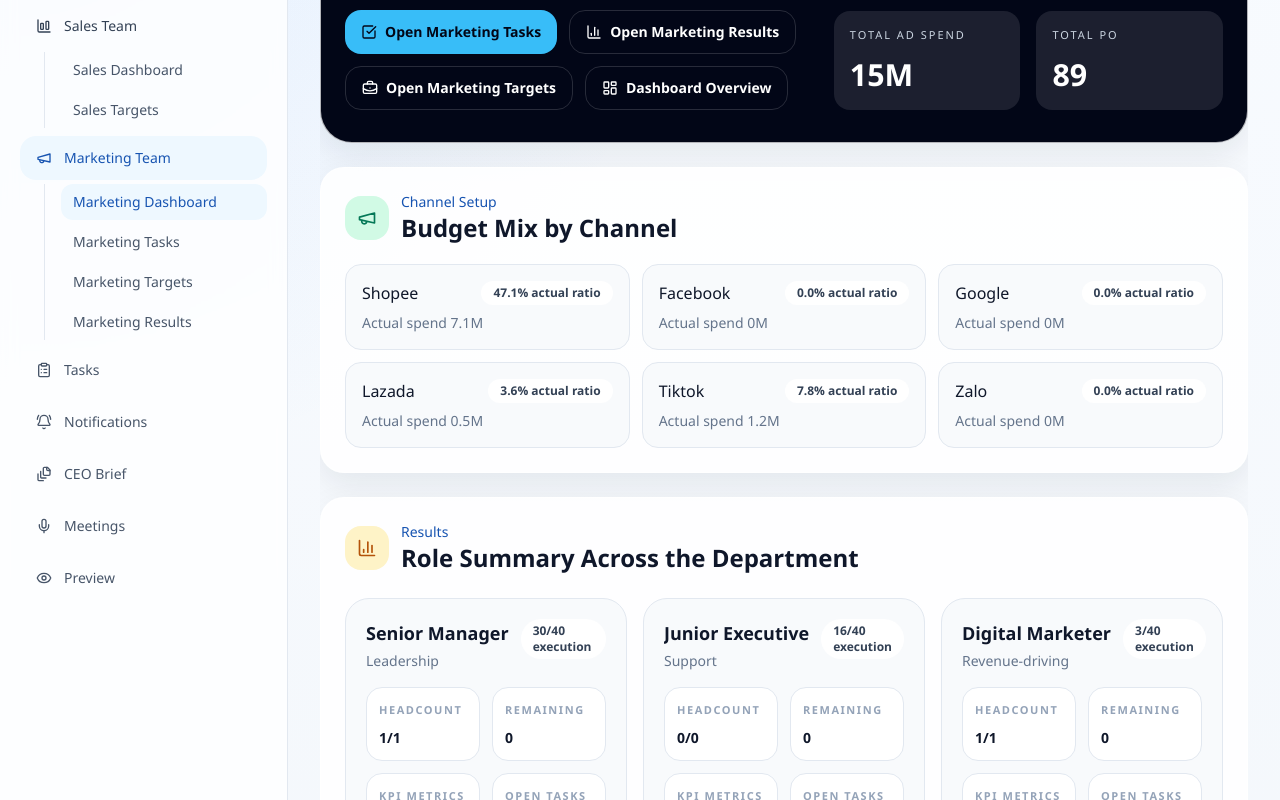
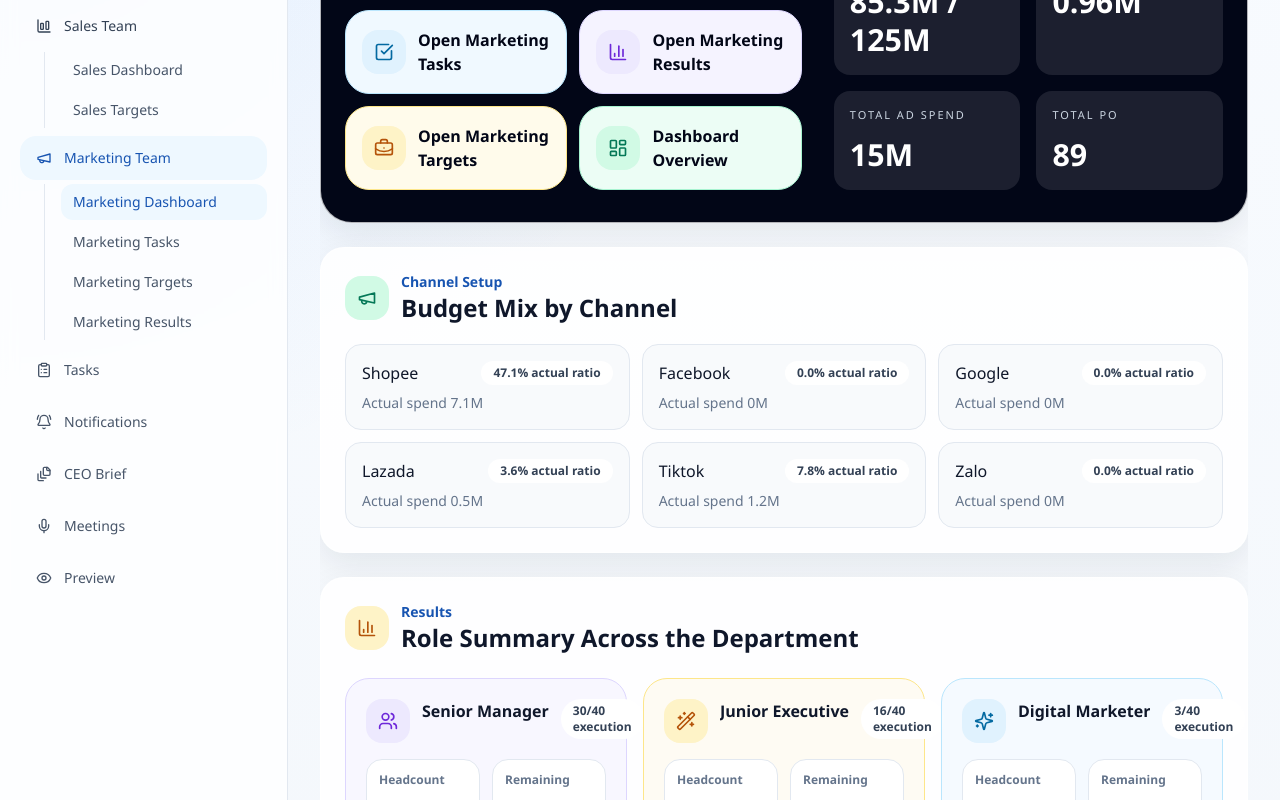
Before and after one commit to dphung88/hb-execution-os, a Next.js app: page /marketing-performance in a window 1280 px wide. Shown: the part 240-1040 px from the top of the page. Built offline with nearby package versions, Linux system fonts and the light colour scheme; no server answers; the database is empty.

Commit message:
Refine marketing headings and action cards

```diff
--- a/components/marketing/marketing-team-hub.tsx
+++ b/components/marketing/marketing-team-hub.tsx
@@ -1,5 +1,5 @@
 import Link from "next/link";
-import { BarChart3, BriefcaseBusiness, CheckSquare, LayoutDashboard, Megaphone } from "lucide-react";
+import { BarChart3, BriefcaseBusiness, CheckSquare, LayoutDashboard, Megaphone, Sparkles, Users, WandSparkles } from "lucide-react";
 
 import {
   marketingChannelSetup,
@@ -21,6 +21,9 @@ export function MarketingTeamHub({ tasks = [] }: MarketingTeamHubProps) {
   const heroLabelClass = "text-[11px] font-medium uppercase tracking-[0.24em] text-sky-300";
   const darkCardLabelClass = "text-[11px] font-medium uppercase tracking-[0.18em] text-slate-300";
   const darkCardValueClass = "mt-3 text-[1.9rem] font-semibold leading-tight text-white";
+  const actionCardClass =
+    "group flex min-h-[84px] items-center gap-3 rounded-3xl border px-4 py-4 text-left transition";
+  const actionIconClass = "rounded-2xl p-3";
   const roleSummaries = marketingHeadcountPlan.map((role) => {
     const template = marketingRoleTemplates.find((item) => item.role === role.role);
     const taskRows = tasks.filter((task) => task.owner === role.role);
@@ -51,37 +54,45 @@ export function MarketingTeamHub({ tasks = [] }: MarketingTeamHubProps) {
         <div className="grid gap-8 xl:grid-cols-[1.08fr,0.92fr] xl:items-end">
           <div>
             <p className={heroLabelClass}>Marketing Team</p>
-            <h1 className="mt-3 text-4xl font-semibold tracking-tight">
+            <h1 className="mt-3 text-2xl font-semibold tracking-tight sm:text-4xl">
               Marketing execution, KPI ownership, and department results.
             </h1>
-            <div className="mt-5 flex flex-wrap gap-3">
+            <div className="mt-5 grid gap-3 sm:grid-cols-2">
               <Link
                 href="/marketing-performance/tasks"
-                className="inline-flex h-11 items-center justify-center gap-2 rounded-2xl bg-sky-400 px-4 text-sm font-semibold text-slate-950 transition hover:bg-sky-300"
+                className={`${actionCardClass} border-sky-200 bg-sky-50 text-slate-950 hover:border-sky-300 hover:bg-sky-100`}
               >
-                <CheckSquare className="h-4 w-4" />
-                Open Marketing Tasks
+                <span className={`${actionIconClass} bg-sky-100 text-sky-700`}>
+                  <CheckSquare className="h-5 w-5" />
+                </span>
+                <span className="text-base font-semibold">Open Marketing Tasks</span>
               </Link>
               <Link
                 href="/marketing-performance/results"
-                className="inline-flex h-11 items-center justify-center gap-2 rounded-2xl border border-white/15 px-4 text-sm font-semibold text-white transition hover:border-white/30 hover:bg-white/5"
+                className={`${actionCardClass} border-violet-200 bg-violet-50 text-slate-950 hover:border-violet-300 hover:bg-violet-100`}
               >
-                <BarChart3 className="h-4 w-4" />
-                Open Marketing Results
+                <span className={`${actionIconClass} bg-violet-100 text-violet-700`}>
+                  <BarChart3 className="h-5 w-5" />
+                </span>
+                <span className="text-base font-semibold">Open Marketing Results</span>
               </Link>
               <Link
                 href="/marketing-performance/targets"
-                className="inline-flex h-11 items-center justify-center gap-2 rounded-2xl border border-white/15 px-4 text-sm font-semibold text-white transition hover:border-white/30 hover:bg-white/5"
+                className={`${actionCardClass} border-amber-200 bg-amber-50 text-slate-950 hover:border-amber-300 hover:bg-amber-100`}
               >
-                <BriefcaseBusiness className="h-4 w-4" />
-                Open Marketing Targets
+                <span className={`${actionIconClass} bg-amber-100 text-amber-700`}>
+                  <BriefcaseBusiness className="h-5 w-5" />
+                </span>
+                <span className="text-base font-semibold">Open Marketing Targets</span>
               </Link>
               <Link
                 href="/marketing-performance"
-                className="inline-flex h-11 items-center justify-center gap-2 rounded-2xl border border-white/15 px-4 text-sm font-semibold text-white transition hover:border-white/30 hover:bg-white/5"
+                className={`${actionCardClass} border-emerald-200 bg-emerald-50 text-slate-950 hover:border-emerald-300 hover:bg-emerald-100`}
               >
-                <LayoutDashboard className="h-4 w-4" />
-                Dashboard Overview
+                <span className={`${actionIconClass} bg-emerald-100 text-emerald-700`}>
+                  <LayoutDashboard className="h-5 w-5" />
+                </span>
+                <span className="text-base font-semibold">Dashboard Overview</span>
               </Link>
             </div>
           </div>
@@ -108,7 +119,7 @@ export function MarketingTeamHub({ tasks = [] }: MarketingTeamHubProps) {
             <Megaphone className="h-5 w-5" />
           </div>
           <div>
-            <p className="text-sm font-medium text-brand-700">Channel Setup</p>
+            <p className="text-sm font-semibold text-brand-700">Channel Setup</p>
             <h2 className="text-2xl font-semibold text-slate-900">Budget Mix by Channel</h2>
           </div>
         </div>
@@ -137,20 +148,45 @@ export function MarketingTeamHub({ tasks = [] }: MarketingTeamHubProps) {
               <BarChart3 className="h-5 w-5" />
             </div>
           <div>
-              <p className="text-sm font-medium text-brand-700">Results</p>
+            <p className="text-sm font-semibold text-brand-700">Results</p>
             <h2 className="text-2xl font-semibold text-slate-900">Role Summary Across the Department</h2>
           </div>
         </div>
 
         <div className="mt-6 grid gap-4 md:grid-cols-2 xl:grid-cols-3">
           {roleSummaries.map((role) => (
-              <div key={role.role} className="rounded-3xl border border-slate-200 bg-slate-50 p-5">
+            <div
+              key={role.role}
+              className={`rounded-3xl border p-5 ${
+                role.focus === "Revenue-driving"
+                  ? "border-sky-200 bg-sky-50/60"
+                  : role.focus === "Leadership"
+                    ? "border-violet-200 bg-violet-50/60"
+                    : "border-amber-200 bg-amber-50/60"
+              }`}
+            >
               <div className="flex items-start justify-between gap-3">
-                  <div>
-                    <p className="truncate text-lg font-semibold text-slate-900" title={role.role}>
+                <div className="flex items-start gap-3">
+                  <div
+                    className={`rounded-2xl p-3 ${
+                      role.focus === "Revenue-driving"
+                        ? "bg-sky-100 text-sky-700"
+                        : role.focus === "Leadership"
+                          ? "bg-violet-100 text-violet-700"
+                          : "bg-amber-100 text-amber-700"
+                    }`}
+                  >
+                    {role.focus === "Revenue-driving" ? (
+                      <Sparkles className="h-5 w-5" />
+                    ) : role.focus === "Leadership" ? (
+                      <Users className="h-5 w-5" />
+                    ) : (
+                      <WandSparkles className="h-5 w-5" />
+                    )}
+                  </div>
+                  <p className="truncate text-base font-semibold text-slate-900" title={role.role}>
                     {role.role}
                   </p>
-                    <p className="mt-1 text-sm text-slate-500">{role.focus}</p>
                 </div>
                 <span className="rounded-full bg-white px-3 py-1 text-xs font-semibold text-slate-700">
                   {role.executionScore}/40 execution
@@ -159,23 +195,23 @@ export function MarketingTeamHub({ tasks = [] }: MarketingTeamHubProps) {
 
                 <div className="mt-4 grid grid-cols-2 gap-3 text-sm">
                   <div className="rounded-2xl border border-slate-200 bg-white px-3 py-3">
-                    <p className="text-[11px] font-semibold uppercase tracking-[0.14em] text-slate-400">Headcount</p>
+                    <p className="text-xs font-semibold text-slate-500">Headcount</p>
                     <p className="mt-2 font-semibold text-slate-900">
                       {role.actual}/{role.estimated}
                     </p>
                   </div>
                   <div className="rounded-2xl border border-slate-200 bg-white px-3 py-3">
-                    <p className="text-[11px] font-semibold uppercase tracking-[0.14em] text-slate-400">Remaining</p>
+                    <p className="text-xs font-semibold text-slate-500">Remaining</p>
                     <p className={`mt-2 font-semibold ${role.remaining < 0 ? "text-rose-700" : "text-slate-900"}`}>
                       {role.remaining}
                     </p>
                   </div>
                   <div className="rounded-2xl border border-slate-200 bg-white px-3 py-3">
-                    <p className="text-[11px] font-semibold uppercase tracking-[0.14em] text-slate-400">KPI Metrics</p>
+                    <p className="text-xs font-semibold text-slate-500">KPI Metrics</p>
                     <p className="mt-2 font-semibold text-slate-900">{role.metricCount}</p>
                   </div>
                   <div className="rounded-2xl border border-slate-200 bg-white px-3 py-3">
-                    <p className="text-[11px] font-semibold uppercase tracking-[0.14em] text-slate-400">Open Tasks</p>
+                    <p className="text-xs font-semibold text-slate-500">Open Tasks</p>
                     <p className="mt-2 font-semibold text-slate-900">{role.openTasks}</p>
                   </div>
                 </div>
@@ -192,7 +228,7 @@ export function MarketingTeamHub({ tasks = [] }: MarketingTeamHubProps) {
             <CheckSquare className="h-5 w-5" />
           </div>
           <div>
-            <p className="text-sm font-medium text-brand-700">Task Tracking</p>
+            <p className="text-sm font-semibold text-brand-700">Task Tracking</p>
             <h2 className="text-2xl font-semibold text-slate-900">Workbook Task Pipeline by Marketing Role</h2>
           </div>
         </div>
@@ -204,21 +240,21 @@ export function MarketingTeamHub({ tasks = [] }: MarketingTeamHubProps) {
                 <p className="text-base font-semibold text-slate-900">{task.owner}</p>
                 <div className="grid grid-cols-2 gap-3 text-sm">
                   <div>
-                    <p className="text-[11px] font-semibold uppercase tracking-[0.14em] text-slate-400">Requester</p>
+                    <p className="text-[11px] font-semibold uppercase tracking-[0.18em] text-slate-400">Requester</p>
                     <p className="mt-1 text-slate-700">{task.requester}</p>
                   </div>
                   <div>
-                    <p className="text-[11px] font-semibold uppercase tracking-[0.14em] text-slate-400">Status</p>
+                    <p className="text-[11px] font-semibold uppercase tracking-[0.18em] text-slate-400">Status</p>
                     <span className={`mt-1 inline-flex rounded-full px-3 py-1 text-xs font-semibold ${toneClass(task.status)}`}>
                       {task.status}
                     </span>
                   </div>
                   <div>
-                    <p className="text-[11px] font-semibold uppercase tracking-[0.14em] text-slate-400">Due date</p>
+                    <p className="text-[11px] font-semibold uppercase tracking-[0.18em] text-slate-400">Due date</p>
                     <p className="mt-1 text-slate-700">{task.dueDate}</p>
                   </div>
                   <div className="col-span-2">
-                    <p className="text-[11px] font-semibold uppercase tracking-[0.14em] text-slate-400">Notes</p>
+                    <p className="text-[11px] font-semibold uppercase tracking-[0.18em] text-slate-400">Notes</p>
                     <p className="mt-1 text-slate-600">{task.notes}</p>
                   </div>
                 </div>
```
Also changed, not shown: components/marketing/marketing-manual-kpi-results.tsx (+7 -7 lines), components/marketing/marketing-results-workspace.tsx (+7 -7 lines). Lines whose indentation alone changed are shown as unchanged.
